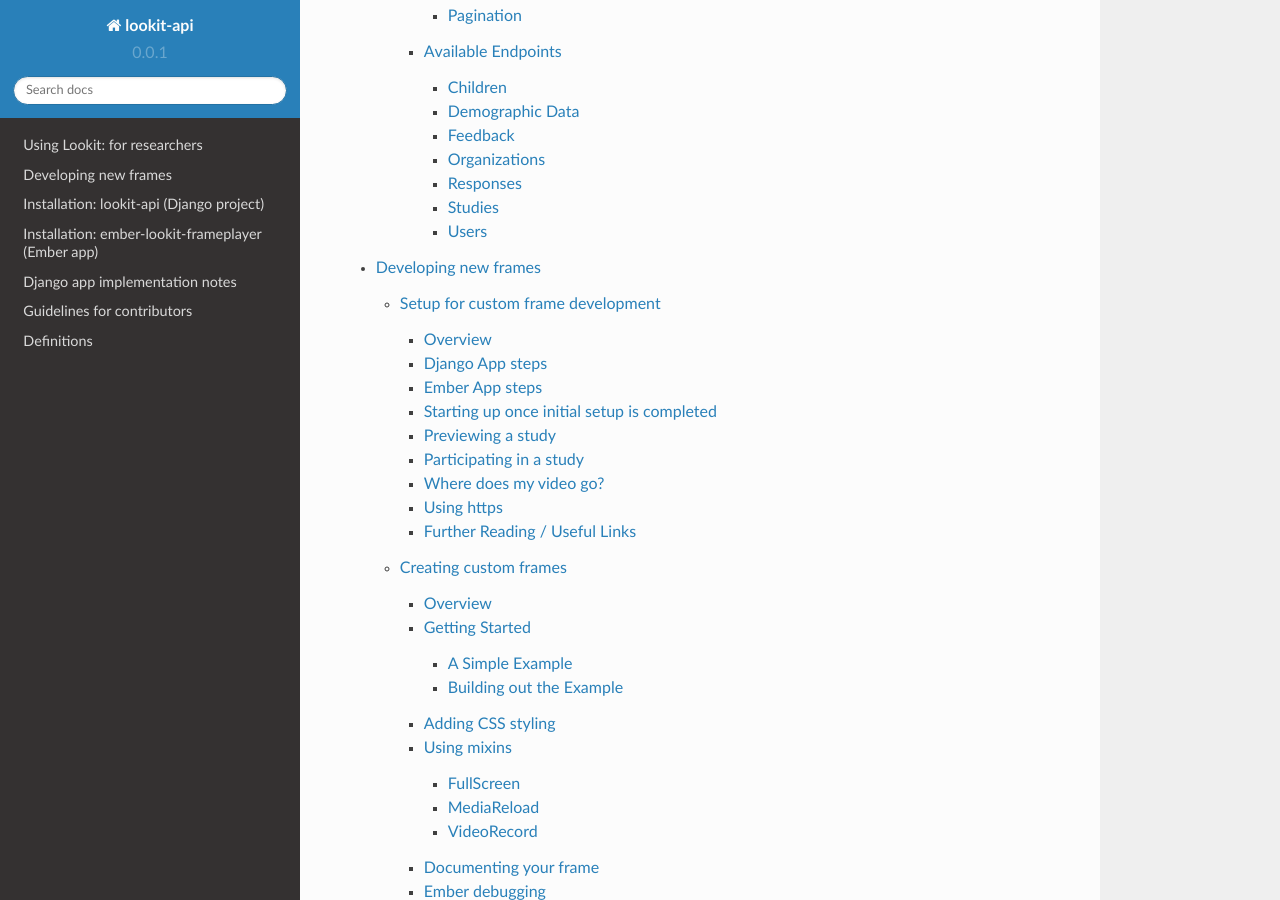
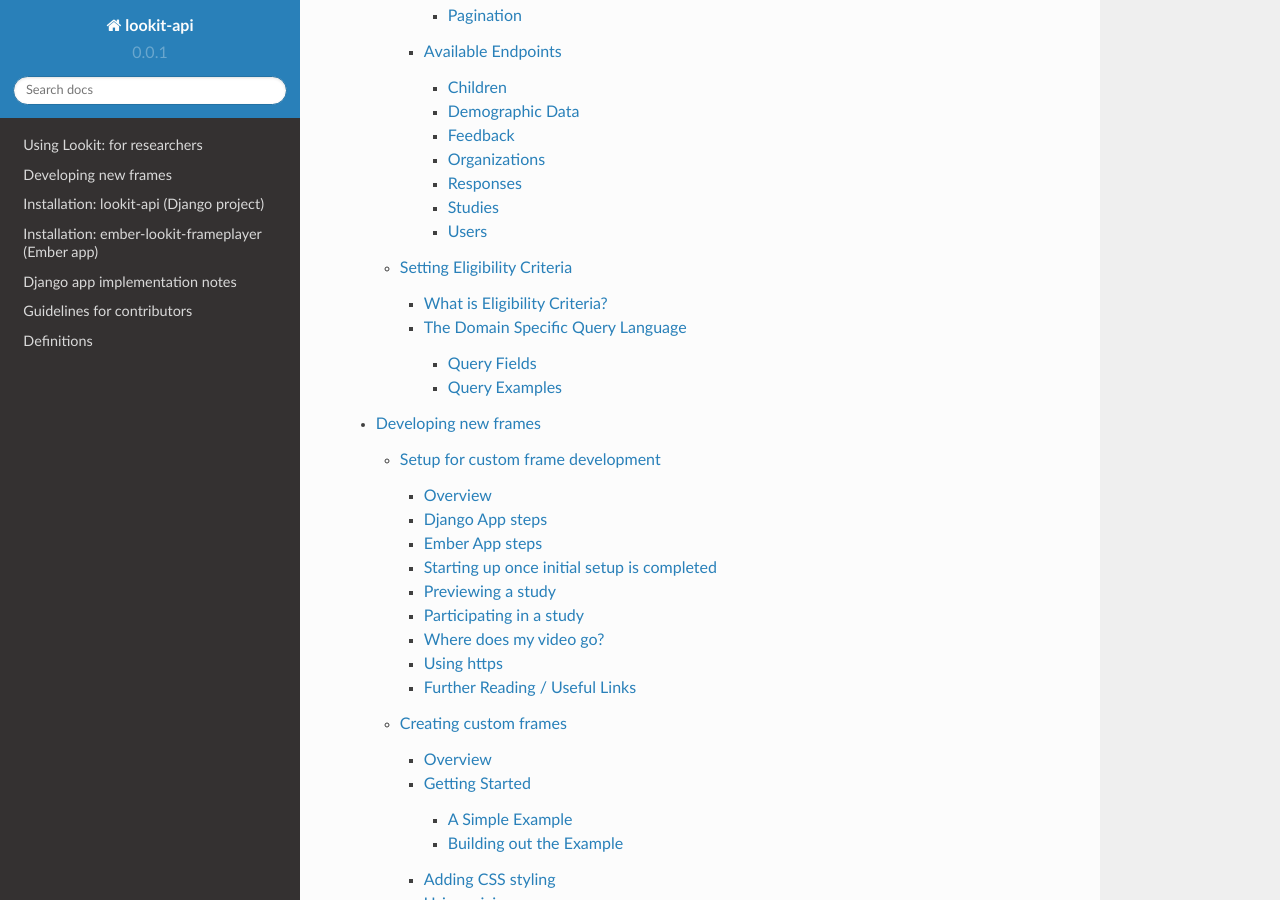
Before and after one commit to lookit/lookit-docs, a Sphinx documentation site: the page built from docs/source/index.rst, in a window 1280 px wide and 900 px high, scrolled down 2173 px. Built offline with Sphinx 7.4.7 and the Read the Docs theme 2.0.0, drawn with Linux system fonts in a browser that asks for light colours; some of the changed lines change nothing that is shown.

Commit message:
Initial commit

```diff
--- /dev/null
+++ b/docs/source/researchers-set-eligibility-criteria.rst
@@ -0,0 +1,41 @@
+############################
+Setting Eligibility Criteria
+############################
+
+=============================
+What is Eligibility Criteria?
+=============================
+Eligibility criteria determines which children can participate in your study.
+
+In the study edit and create views, you can formulate these criteria as a boolean expression with embedded relational expressions.
+
+==================================
+The Domain Specific Query Language
+==================================
+Every child in the lookit database has a number of fields associated with it, ranging from gestational age to
+
+Query Fields
+************
+
++-----------------------------+-------------------+---------------------------------------------------------------------+---------------------------------------------------------+
+| Query Handle                | Value Type        | Examples                                                            | Notes                                                   |
++=============================+===================+=====================================================================+=========================================================+
+| [CONDITION]                 | N/A               | deaf, hearing_impairment, NOT multiple_birth                        | See below for full list of available options.           |
++-----------------------------+-------------------+---------------------------------------------------------------------+---------------------------------------------------------+
+| speaks_[LANGCODE]           | N/A               | speaks_en, NOT speaks_ja, speaks_ru                                 | See below for full list of available options.           |
++-----------------------------+-------------------+---------------------------------------------------------------------+---------------------------------------------------------+
+| gestational_age_in_weeks    | integer or string | gestational_age_in_weeks <= 40, gestational_age_in_weeks = na       |                                                         |
++-----------------------------+-------------------+---------------------------------------------------------------------+---------------------------------------------------------+
+| gender                      | string            | gender = f, gender !=o                                              | Male (m), Female (f), Other (o), or Not Available (na). |
++-----------------------------+-------------------+---------------------------------------------------------------------+---------------------------------------------------------+
+| age_in_days                 | integer           | age_in_days <= 1095, age_in_days > 365                              |                                                         |
++-----------------------------+-------------------+---------------------------------------------------------------------+---------------------------------------------------------+
+
+Query Examples
+**************
+
+Deaf children only
+    ``deaf``
+
+Multiple-birth children between the ages of 1 and 3
+    ``multiple_birth AND (age_in_days <= 1095 AND age_in_days >= 365)``
--- a/docs/source/researchers.rst
+++ b/docs/source/researchers.rst
@@ -14,3 +14,4 @@
    researchers-experiment-data
    researchers-manage-consent
    researchers-use-api
+   researchers-set-eligibility-criteria
```
Also changed, not shown: 1 other file.
